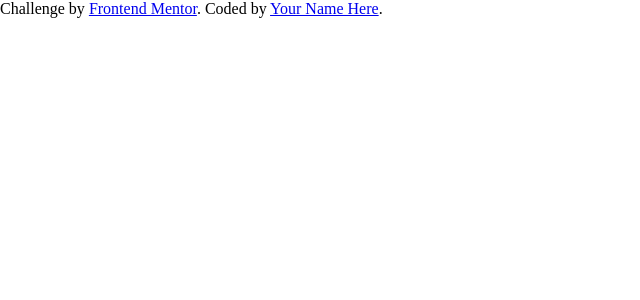
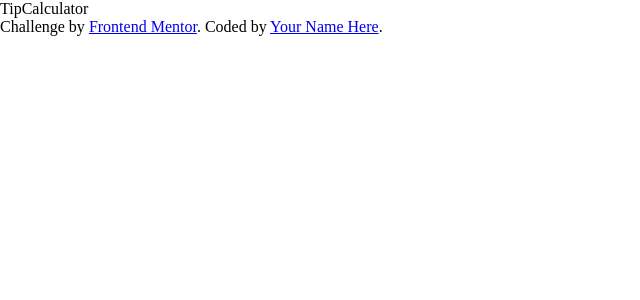
Before and after one commit to sam-hilliard/tip-calculator-app, a React (Create React App) app: page / in a window 1280 px wide. Shown: the top 300 px of the page, without its empty margins (0-640 px from the left). Built offline with nearby package versions, Linux system fonts and the light colour scheme.

Commit message:
created tip calculator and attribution components

```diff
--- a/src/components/App/App.js
+++ b/src/components/App/App.js
@@ -1,15 +1,12 @@
 import './App.css';
+import TipCalculator from '../TipCalculator/TipCalculator';
+import Attribution from '../Attribution/Attribution';
 
 function App() {
   return (
     <div className="App">
-
-
-
-      <div class="attribution">
-        Challenge by <a href="https://www.frontendmentor.io?ref=challenge" rel="noreferrer" target="_blank">Frontend Mentor</a>.
-        Coded by <a href="https://sam-hilliard.github.io/">Your Name Here</a>.
-      </div>
+      <TipCalculator />
+      <Attribution />
     </div>
   );
 }
--- /dev/null
+++ b/src/components/Attribution/Attribution.js
@@ -0,0 +1,10 @@
+import React from 'react'
+
+export default function Attribution() {
+  return (
+    <div class="Attribution">
+        Challenge by <a href="https://www.frontendmentor.io?ref=challenge" rel="noreferrer" target="_blank">Frontend Mentor</a>.
+        Coded by <a href="https://sam-hilliard.github.io/">Your Name Here</a>.
+    </div>
+  )
+}
--- /dev/null
+++ b/src/components/TipCalculator/TipCalculator.js
@@ -0,0 +1,7 @@
+import React from 'react';
+
+export default function TipCalculator() {
+  return (
+    <div>TipCalculator</div>
+  );
+}
```
